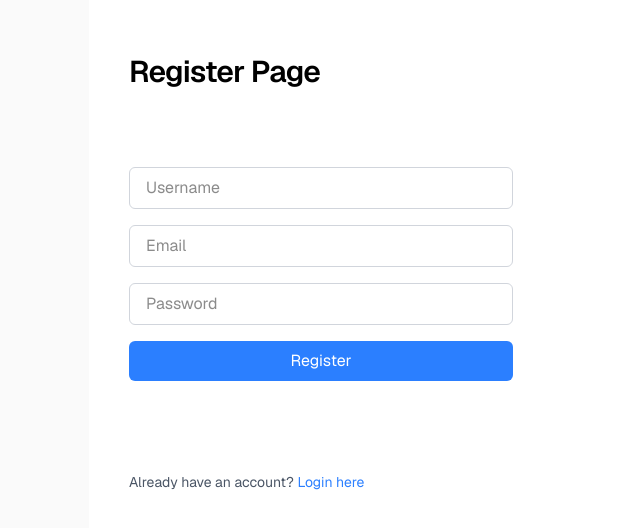
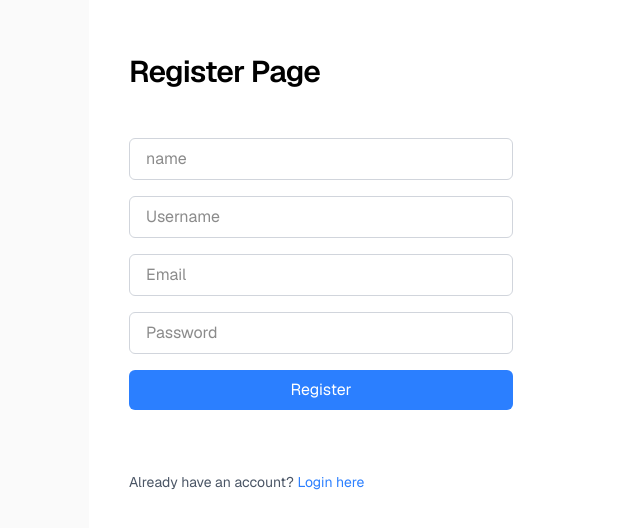
Before and after one commit to codewithabhiX/CollabBoardFrontEnd, a Next.js app: page /register in a window 1280 px wide. Shown: the part 128-656 px from the top of the page, without its empty margins (167-807 px from the left). Built offline with nearby package versions, Linux system fonts and the light colour scheme.

Commit message:
worked on userName

```diff
--- a/component/register.tsx
+++ b/component/register.tsx
@@ -12,7 +12,8 @@ export default function Register() {
     const data = {
       name: formData.get("name"),
       email: formData.get("email"),
-      password: formData.get("password")
+      password: formData.get("password"),
+      userName :formData.get("userName")
     };
 
     const response = await fetch(`${process.env.NEXT_PUBLIC_BACKEND_URL}/api/user/register`, {
@@ -45,8 +46,14 @@ export default function Register() {
         <form onSubmit={handleSubmit} className="flex flex-col gap-4 w-full max-w-sm ">
           <input
             type="text"
+            placeholder="name"
+            name="name"
+            className="border border-gray-300 rounded-md py-2 px-4 focus:outline-none focus:ring-2 focus:ring-blue-500"
+          />
+          <input
+            type="text"
             placeholder="Username"
-            name="name"
+            name="userName"
             className="border border-gray-300 rounded-md py-2 px-4 focus:outline-none focus:ring-2 focus:ring-blue-500"
           />
           <input
```
